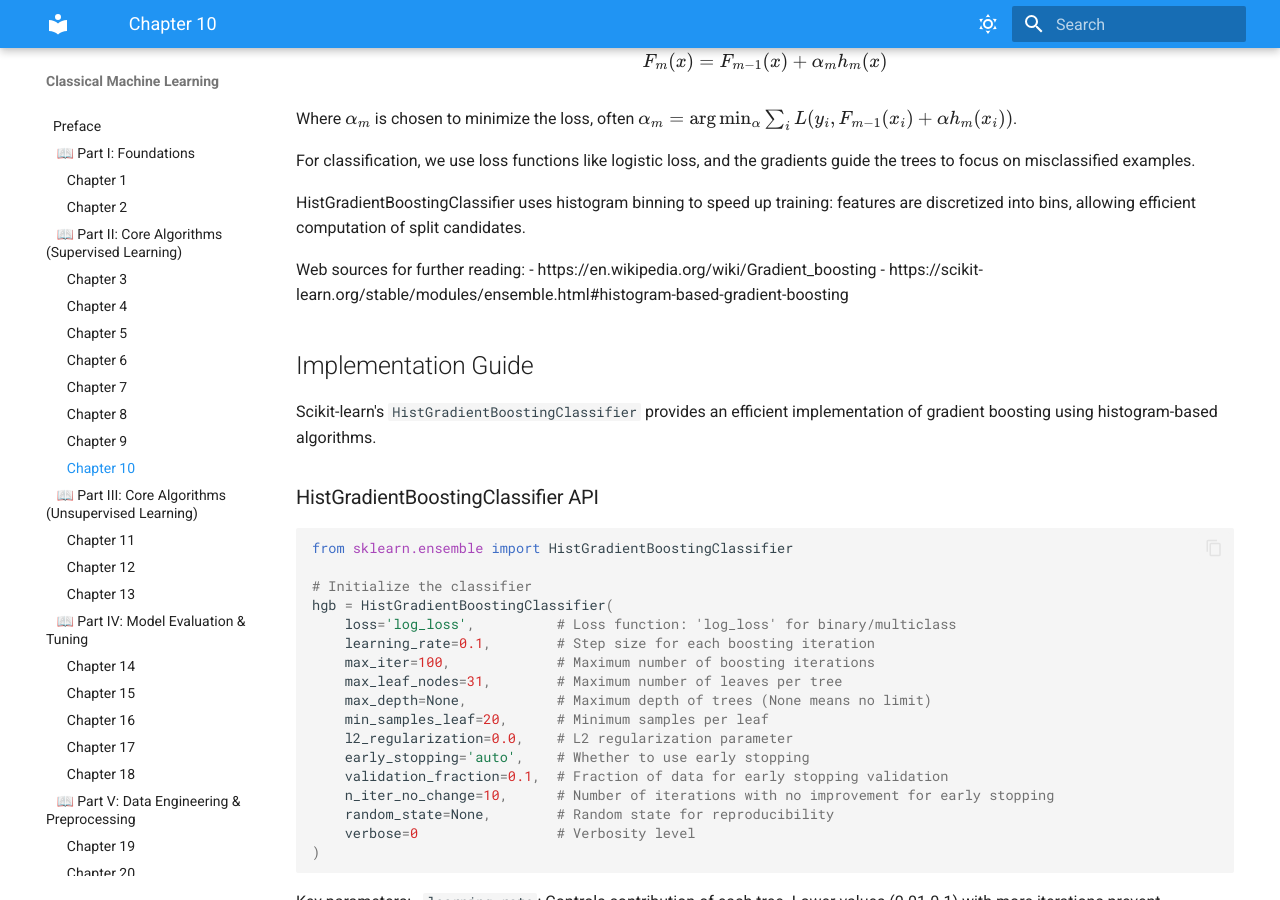
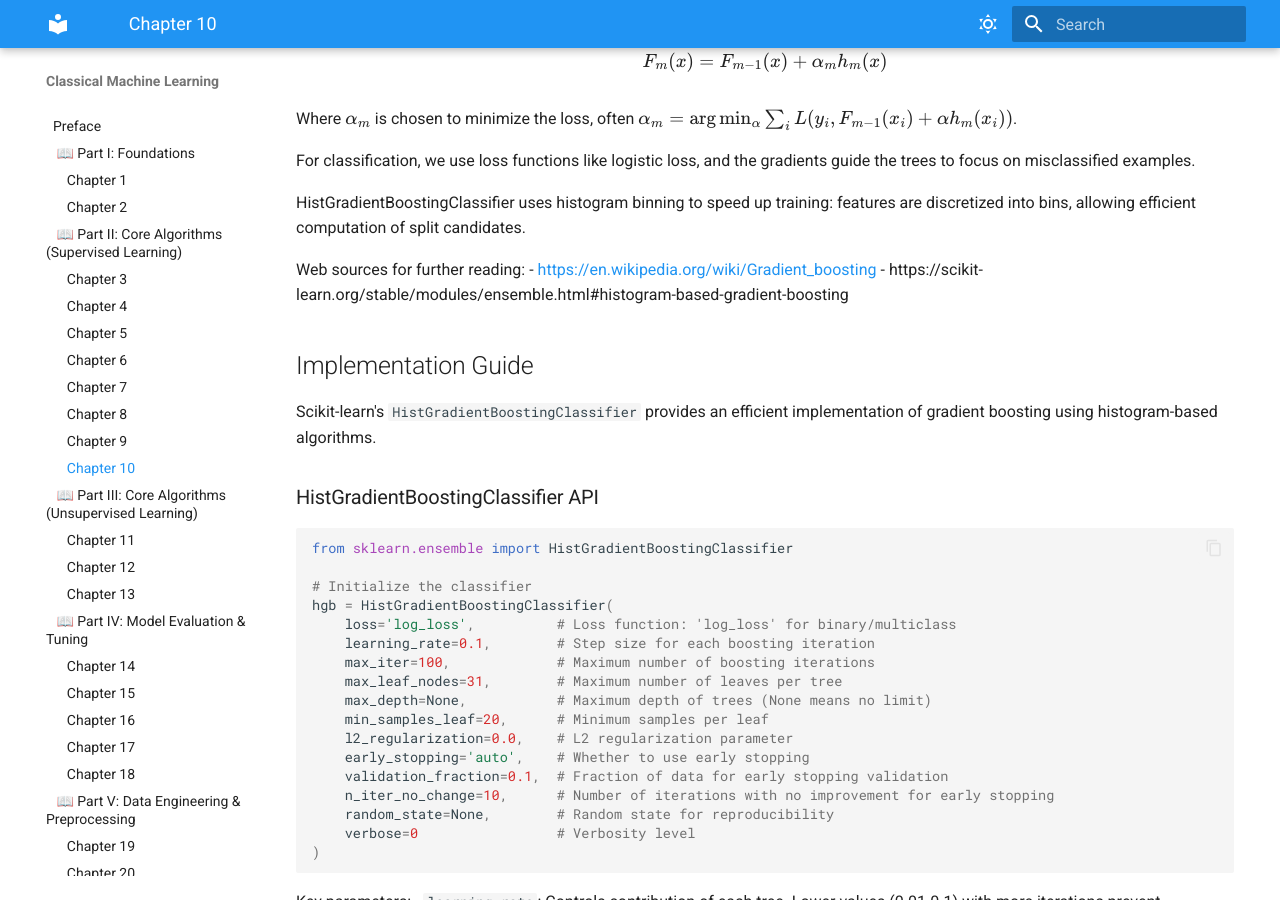
Before and after one commit to McKlay/classical-machine-learning, an MkDocs documentation site: the page built from docs/chapter10.md, in a window 1280 px wide and 900 px high, scrolled down 1244 px. Built offline with MkDocs 1.6.1 and Material for MkDocs 9.7.7, drawn with Linux system fonts in a browser that asks for light colours; part of the change alters nothing that is shown.

```diff
--- a/docs/chapter10.md
+++ b/docs/chapter10.md
@@ -54,7 +54,7 @@ For classification, we use loss functions like logistic loss, and the gradients
 HistGradientBoostingClassifier uses histogram binning to speed up training: features are discretized into bins, allowing efficient computation of split candidates.
 
 Web sources for further reading:
-- https://en.wikipedia.org/wiki/Gradient_boosting
+- [https://en.wikipedia.org/wiki/Gradient_boosting](https://en.wikipedia.org/wiki/Gradient_boosting)
 - https://scikit-learn.org/stable/modules/ensemble.html#histogram-based-gradient-boosting
 
 ## Implementation Guide
```
